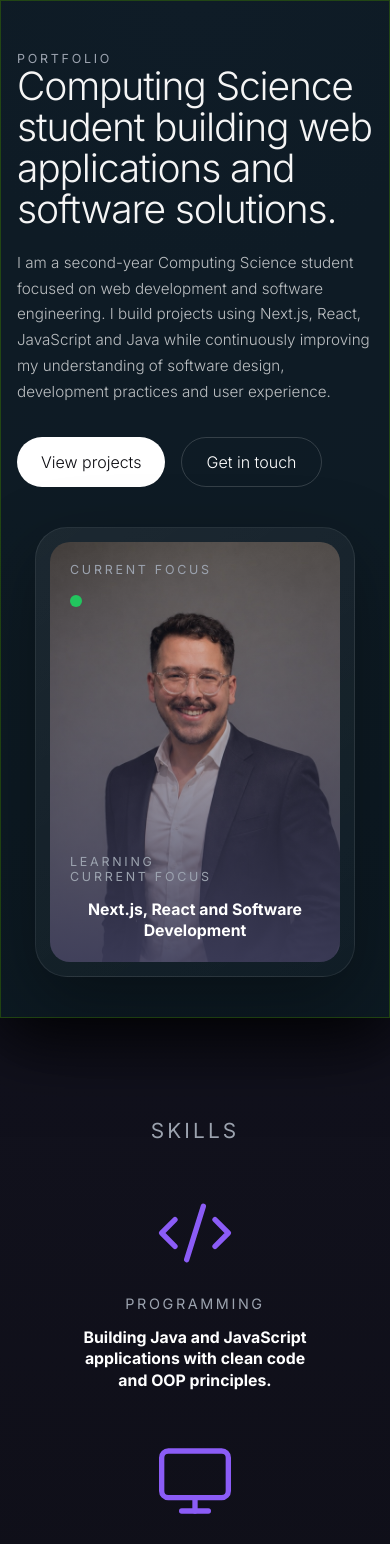
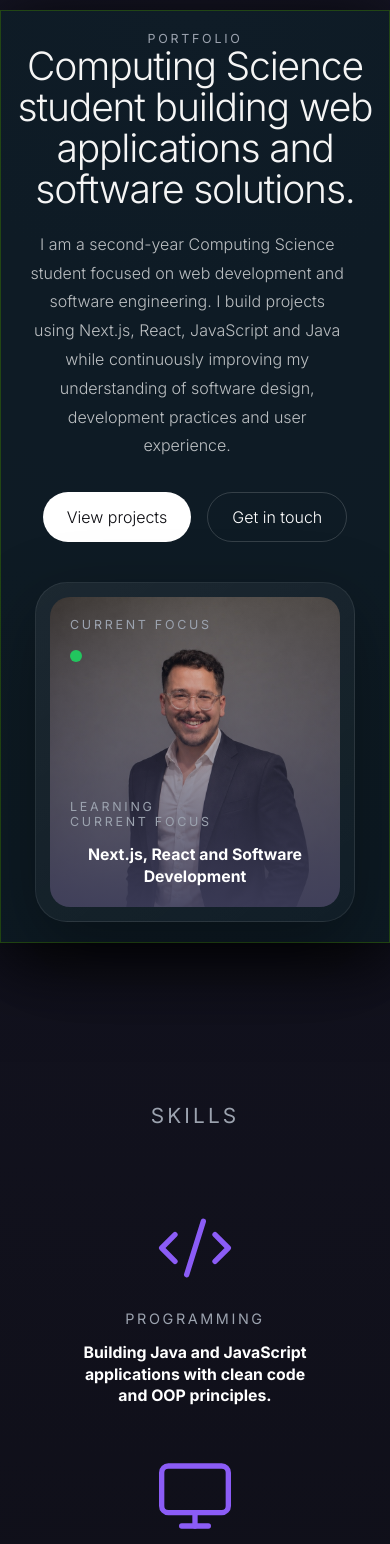
Before and after one commit to angelom176/My-portfolio, a Next.js app: page / in a window 390 px wide. Shown: the top 1544 px of the page. Built offline with nearby package versions, Linux system fonts and the light colour scheme.

Commit message:
Fixing media sizes

```diff
--- a/app/mainPage.css
+++ b/app/mainPage.css
@@ -171,7 +171,8 @@
   font-size: 1.80rem;
   color: #9ca3af;
   width: min(1500px, calc(100% - 38px));
-  margin: 0 auto;
+  margin: 10rem auto;
+  text-align: center;
 }
 .main-topics {
   display: grid;
@@ -240,6 +241,9 @@
 
 
 /* ------------------------ PROJECTS SECTION----------------------------- */
+.projects-topic-icon{
+  margin-top:20px;
+}
 
 .h2-featured-projects {
   font-weight: 100;
@@ -249,11 +253,11 @@
   text-transform: uppercase;
   letter-spacing: 0.22em;
   color: #9ca3af;
-  margin-top: 20px;
+  margin-top: 30px;
 }
 .p-projects-description {
-  margin-top: 12px;
-  margin-bottom: 40px;
+  margin-top: 15px;
+  margin-bottom: 50px;
   text-align: center;
 
   font-size: 1.05rem;
@@ -374,7 +378,18 @@
   );
   border: 1px solid rgba(255, 255, 255, 0.08);
   margin: 50px auto;
-  width: min(1200px, calc(100% - 48px));
+  width: min(1005px, calc(100% - 48px));
+
+  display: flex;
+  flex-direction: column;
+  align-items: center;
+  text-align: center;
+}
+.main-contact-label{
+  margin: 0 0 10px;
+  font-size: 14px;
+  text-transform: uppercase;
+  letter-spacing: 2px;
 }
 .main-contact-box p {
   max-width: 650px;
@@ -447,8 +462,55 @@
   margin: 100px auto 100px;
   padding-top: 20px;
 }
+.main-project-card {
+  position: relative;
+  display: flex;
+  align-items: center;
+  gap: 2rem;
+  width: min(1000px, calc(100% - 48px));
+  margin: 10px auto;
+  padding: 1.5rem;
+  border-radius: 22px;
 }
 
+
+}
+@media (max-width: 850px) {
+  .main-hero-text{
+    width: 100%;
+    justify-content: center;
+    text-align: center;
+    align-items: center;
+  }
+  .main-hero-actions {
+    justify-content: center;
+  }
+
+.main-project-card.left {
+  flex-direction: column;
+  text-align: center;
+}
+.main-project-card.right {
+  flex-direction: column;
+  text-align: center;
+}
+.main-project-content {
+  padding: 0px;
+}
+.main-project-image {
+  width: 100%;
+}
+.main-project-type {
+  align-self: center;
+  padding: 0px 4px;
+  background: rgba(255, 255, 255, 0.041);
+  color: #8B5CF6;
+  text-transform: uppercase;
+  letter-spacing: 0.08em;
+  font-size: 0.75rem;
+  font-weight: 100;
+}
+}
 
 @media (max-width: 700px) {
 
@@ -469,14 +531,18 @@
     grid-template-columns: 1fr;
     width: 100%;
     min-height: auto;
-    margin-top: 0;
-    padding: 50px 16px 40px;
+    padding: 20px 16px 20px;
     gap: 40px;
+
   }
 
   /* TEXTO */
-  .main-hero-text {
-    width: 100%;
+  .main-hero-description {
+    max-width: 90%;
+    margin-top: 20px;
+    font-size: 1rem;
+    line-height: 1.8;
+    color: rgba(255, 255, 255, 0.72);
   }
 
   .main-hero-text h2 {
@@ -485,19 +551,18 @@
     margin: 0;
     font-size: clamp(2rem, 10vw, 3rem);
     line-height: 1.05;
+    justify-content: center;
+    text-align: center;
+    align-items: center;
   }
 
-  .main-hero-description {
-    width: 100%;
-    margin: 20px 0 0;
-    font-size: 0.95rem;
-    line-height: 1.7;
+  .main-hero-actions {
+    justify-content: center;
   }
-
   /* CARD COM FOTO */
   .main-status-card {
     width: 100%;
-    min-height: 420px;
+    min-height: 310px;
     max-height: none;
     padding: 20px;
     border-radius: 20px;
@@ -514,7 +579,7 @@
   /* SKILLS */
   .skills-tag {
     font-size: 1.3rem;
-    margin-top: 70px;
+    margin-bottom: 80px;
     letter-spacing: 0.15em;
   }
 
--- a/app/page.js
+++ b/app/page.js
@@ -286,6 +286,12 @@ export default function PortfolioLayout() {
             As a Computing Science student, I enjoy building web applications
             and software projects that combine clean design, functionality and
             problem solving. My current interests include Next.js, React, Java
+            development and software engineering principles. As a Computing Science student, I enjoy building web applications
+            and software projects that combine clean design, functionality and
+            problem solving. My current interests include Next.js, React, Java
+            development and software engineering principles. As a Computing Science student, I enjoy building web applications
+            and software projects that combine clean design, functionality and
+            problem solving. My current interests include Next.js, React, Java
             development and software engineering principles.
           </p>
           </div>
@@ -339,7 +345,7 @@ export default function PortfolioLayout() {
 
         <section id="contato" className="main-contact main-container">
           <div className="main-contact-box">
-            <p className="main-section-tag">Contact</p>
+            <p>Contact</p>
 
             <h2>Let's connect and build something meaningful.</h2>
 
```
